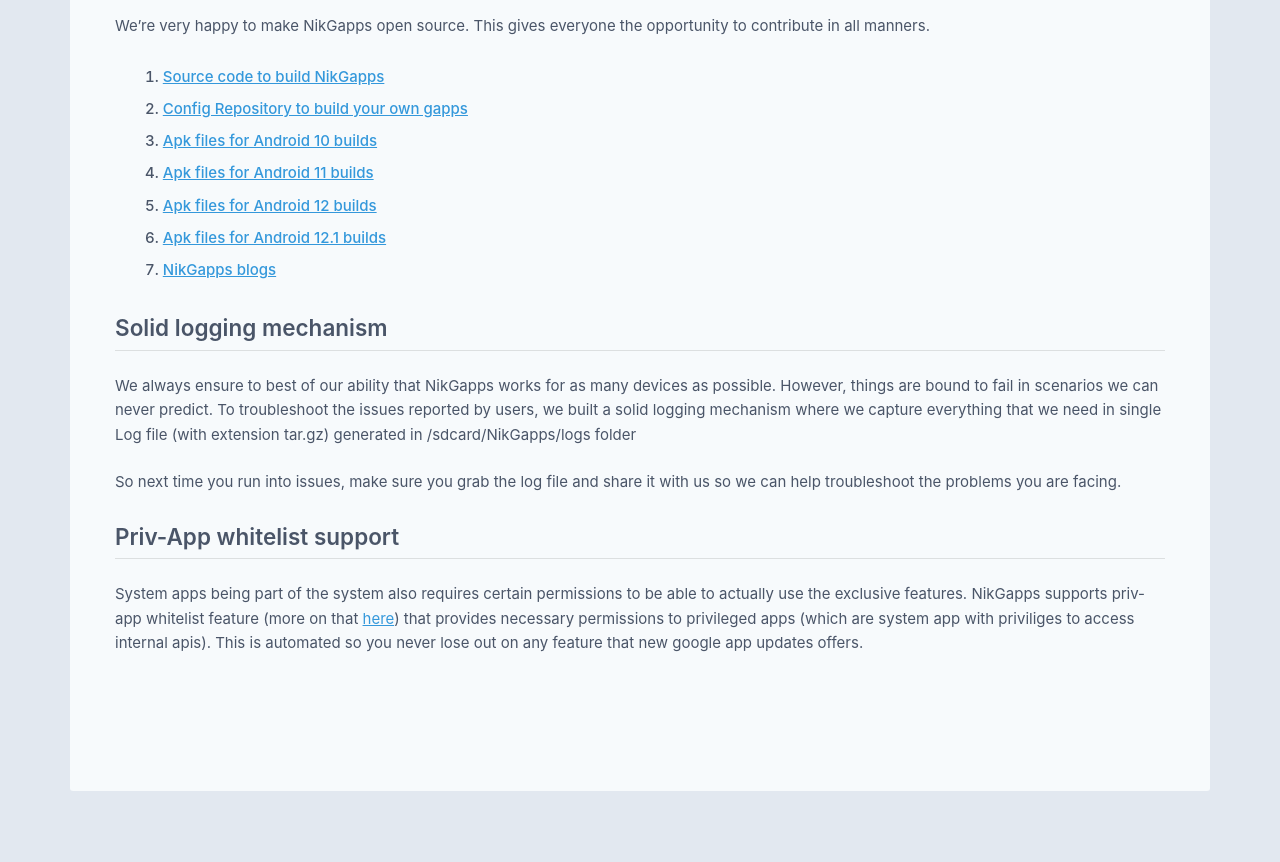
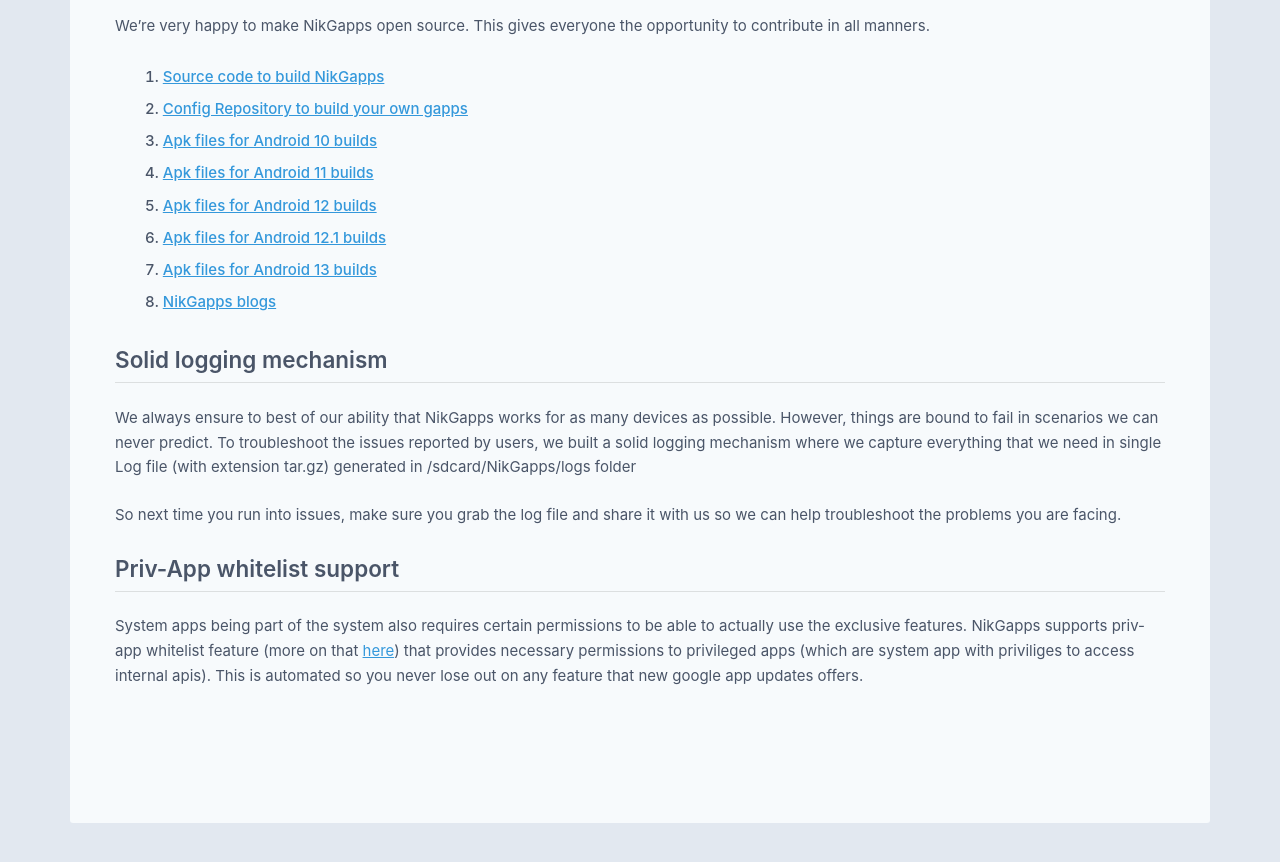
Before and after one commit to nikgapps/nikgapps.github.io, a Jekyll site: the page built from _posts/2021-04-24-NikGapps Features.md, in a window 1280 px wide and 900 px high, scrolled down 4615 px. Shown: the top 862 px of the window. Built offline with Jekyll 4.4.1, drawn with Linux system fonts in a browser that asks for light colours; some web fonts are replaced.

Commit message:
Open source Android 13 apks

```diff
--- a/_posts/2021-04-24-NikGapps Features.md
+++ b/_posts/2021-04-24-NikGapps Features.md
@@ -141,7 +141,8 @@
 4. [Apk files for Android 11 builds](https://gitlab.com/nikgapps/11)
 5. [Apk files for Android 12 builds](https://gitlab.com/nikgapps/12)
 6. [Apk files for Android 12.1 builds](https://gitlab.com/nikgapps/12.1)
-7. [NikGapps blogs](https://github.com/nikgapps/nikgapps.github.io/tree/master/_posts)
+7. [Apk files for Android 13 builds](https://gitlab.com/nikgapps/13)
+8. [NikGapps blogs](https://github.com/nikgapps/nikgapps.github.io/tree/master/_posts)
 
 ## Solid logging mechanism
 
```
